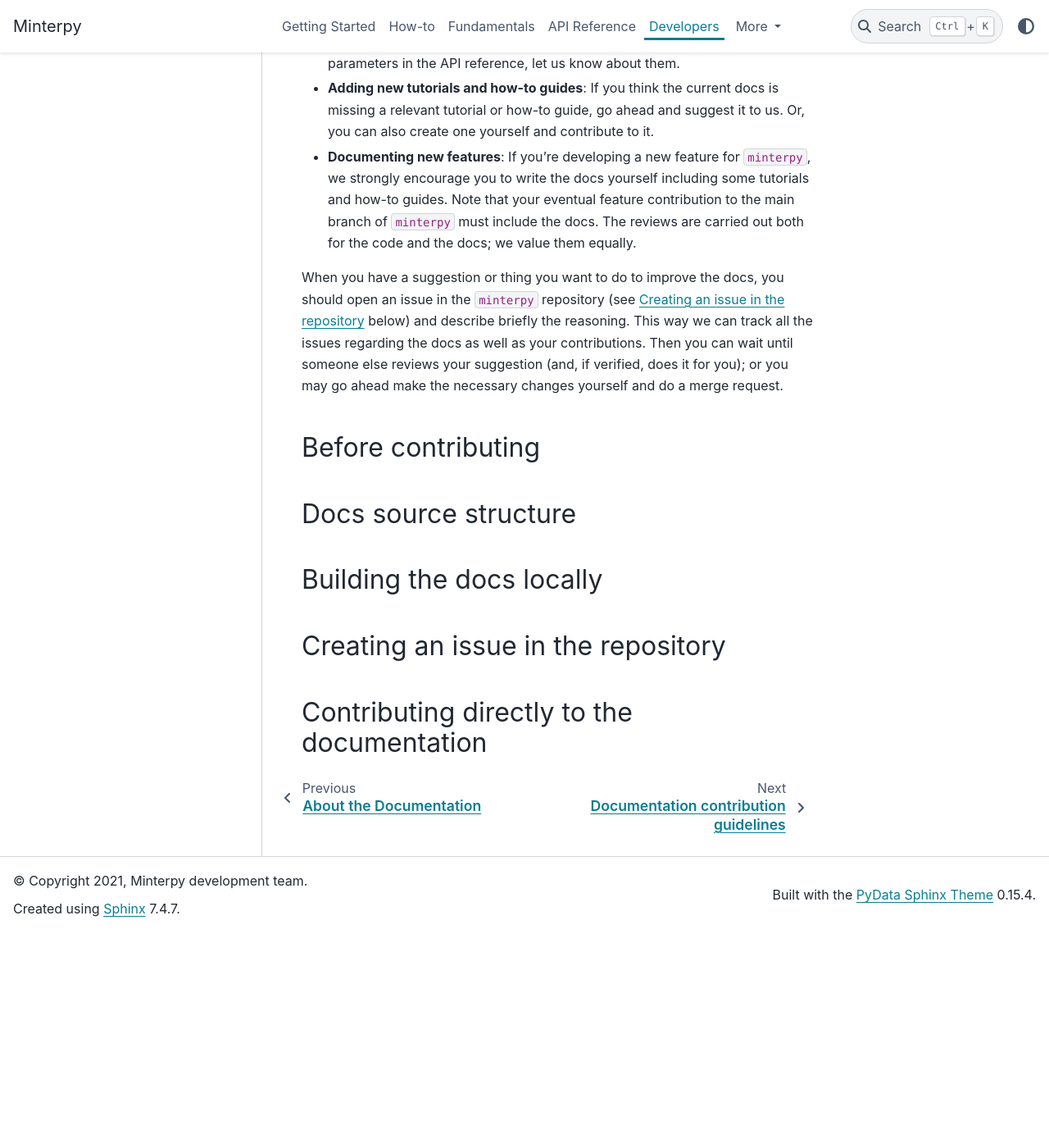
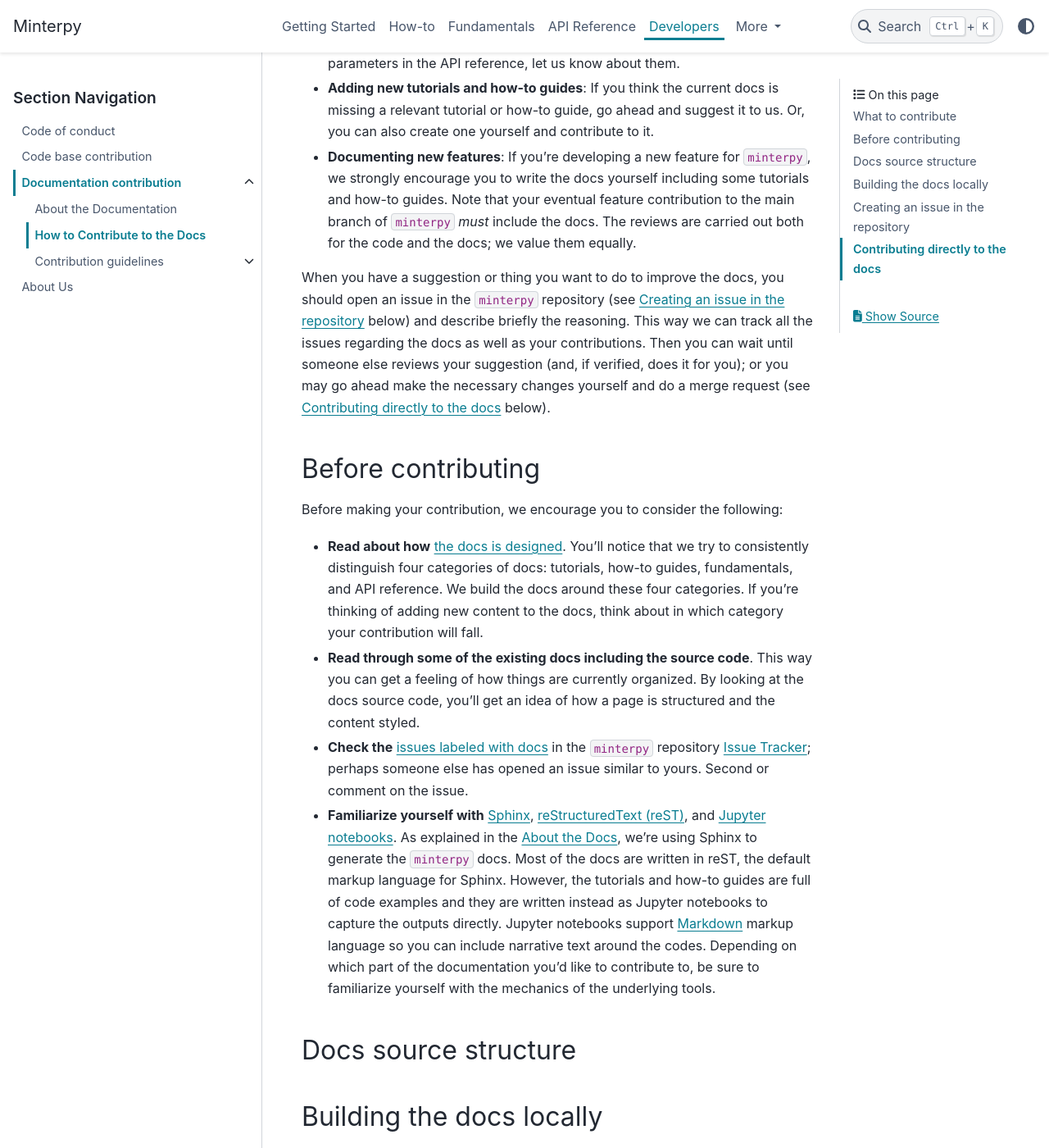
Before and after one commit to casus/minterpy, a Sphinx documentation site: the page built from docs/developers/contrib-doc/how-to-contrib.rst, in a window 1280 px wide and 1400 px high, scrolled down 503 px. Shown: the whole window at 82% size. Built offline with Sphinx 7.4.7 and the PyData theme 0.15.4, drawn with Linux system fonts in a browser that asks for light colours; cross-references to code outside the pages are shown as plain code; before the commit the page ends 1641 px from its top, so only the background shows below that; some of the changed text lies outside the part shown.

Commit message:
Add subsection on things to consider before contributing

```diff
--- a/docs/developers/contrib-doc/how-to-contrib.rst
+++ b/docs/developers/contrib-doc/how-to-contrib.rst
@@ -24,19 +24,48 @@
 - **Documenting new features**: If you're developing a new feature for ``minterpy``,
   we strongly encourage you to write the docs yourself including some tutorials
   and how-to guides. Note that your eventual feature contribution to the main
-  branch of ``minterpy`` must include the docs. The reviews are carried out
+  branch of ``minterpy`` *must* include the docs. The reviews are carried out
   both for the code and the docs; we value them equally.
 
 When you have a suggestion or thing you want to do to improve the docs,
-you should open an issue in the ``minterpy`` repository (see :ref:`developers/contrib-doc/how-to-contrib:Creating an issue in the repository` below)
+you should open an issue in the ``minterpy`` repository
+(see :ref:`developers/contrib-doc/how-to-contrib:Creating an issue in the repository` below)
 and describe briefly the reasoning.
 This way we can track all the issues regarding the docs as well as your contributions.
 Then you can wait until someone else reviews your suggestion
 (and, if verified, does it for you);
-or you may go ahead make the necessary changes yourself and do a merge request.
+or you may go ahead make the necessary changes yourself and do a merge request
+(see :ref:`developers/contrib-doc/how-to-contrib:Contributing directly to the docs` below).
 
 Before contributing
 ###################
+
+Before making your contribution, we encourage you to consider the following:
+
+- **Read about how** :doc:`the docs is designed </developers/contrib-doc/about-the-doc>`.
+  You'll notice that we try to consistently distinguish four categories of docs:
+  tutorials, how-to guides, fundamentals, and API reference.
+  We build the docs around these four categories.
+  If you're thinking of adding new content to the docs, think about in which
+  category your contribution will fall.
+- **Read through some of the existing docs including the source code**.
+  This way you can get a feeling of how things are currently organized.
+  By looking at the docs source code,
+  you'll get an idea of how a page is structured and the content styled.
+- **Check the** `issues labeled with docs`_
+  in the ``minterpy`` repository `Issue Tracker`_;
+  perhaps someone else has opened an issue similar to yours.
+  Second or comment on the issue.
+- **Familiarize yourself with** `Sphinx`_, `reStructuredText (reST)`_,
+  and `Jupyter notebooks`_.
+  As explained in the :ref:`About the Docs <developers/contrib-doc/about-the-doc:Tools and frameworks>`,
+  we're using Sphinx to generate the `minterpy` docs.
+  Most of the docs are written in reST, the default markup language for Sphinx.
+  However, the tutorials and how-to guides are full of code examples
+  and they are written instead as Jupyter notebooks to capture the outputs directly.
+  Jupyter notebooks support `Markdown`_ markup language so you can include narrative text around the codes.
+  Depending on which part of the documentation you'd like to contribute to,
+  be sure to familiarize yourself with the mechanics of the underlying tools.
 
 Docs source structure
 ######################
@@ -47,5 +76,13 @@
 Creating an issue in the repository
 ###################################
 
-Contributing directly to the documentation
-###########################################
+Contributing directly to the docs
+#################################
+
+
+.. _issues labeled with docs: https://gitlab.hzdr.de/interpol/minterpy/-/issues?scope=all&state=opened&label_name[]=docs
+.. _Issue Tracker: https://gitlab.hzdr.de/interpol/minterpy/-/issues
+.. _Sphinx: https://www.sphinx-doc.org/en/master/
+.. _reStructuredText (reST): https://www.sphinx-doc.org/en/master/usage/restructuredtext/basics.html
+.. _Jupyter notebooks: https://jupyter-notebook.readthedocs.io/en/stable/notebook.html
+.. _Markdown: https://jupyter-notebook.readthedocs.io/en/stable/examples/Notebook/Working%20With%20Markdown%20Cells.html
```
